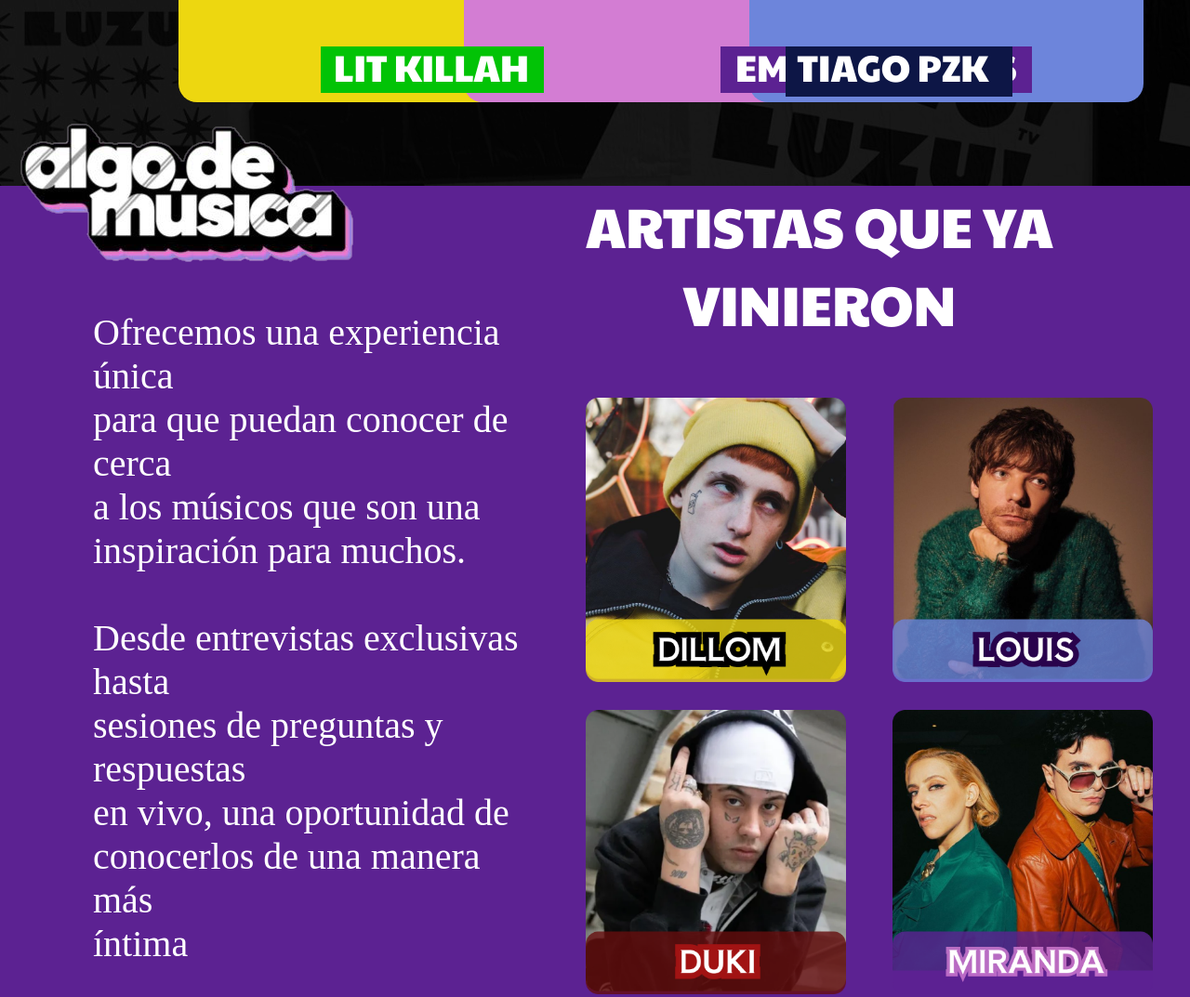
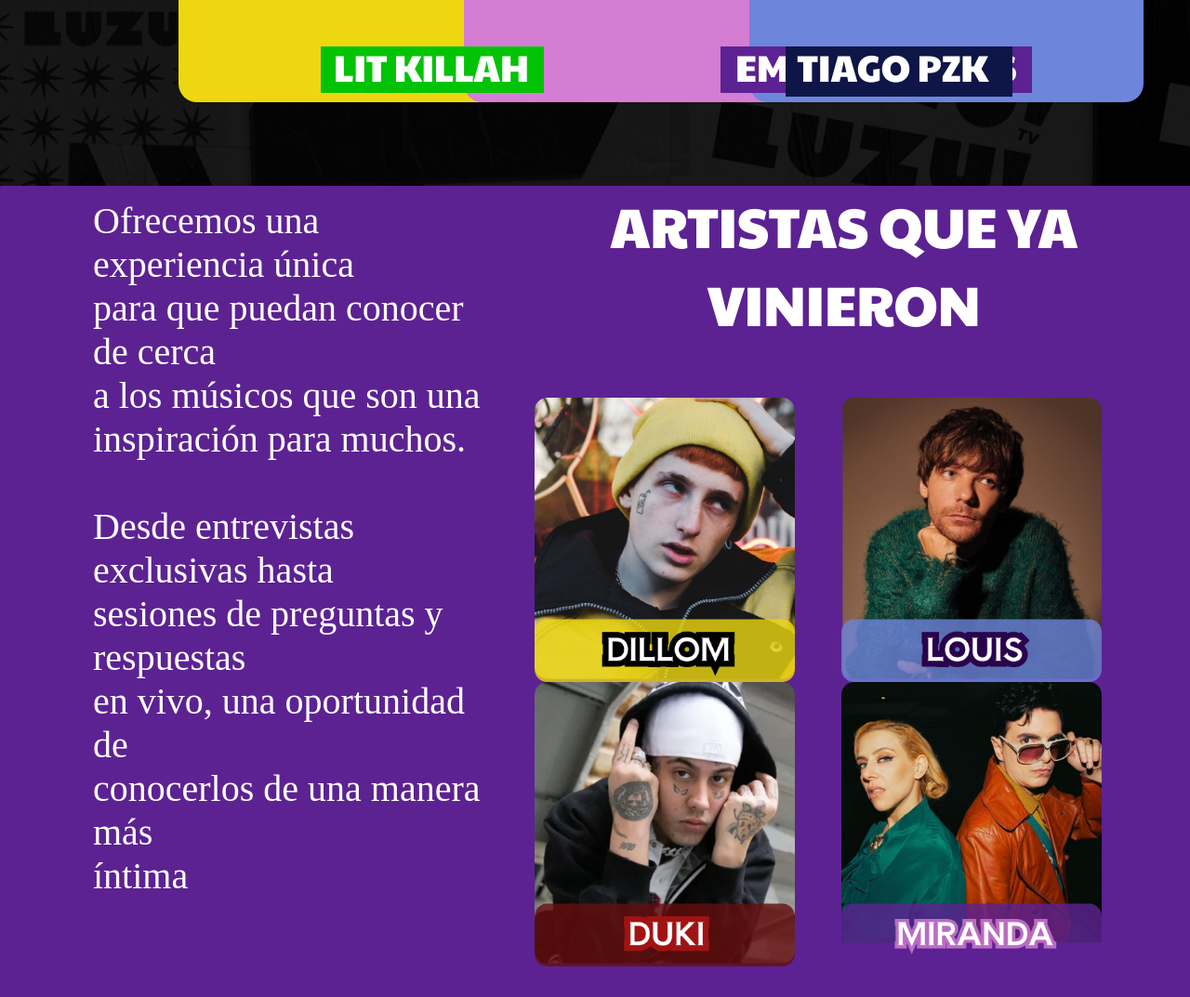
Before and after one commit to JuanPabloLopezRajoy/taller2, a plain HTML site: page index.html in a window 1280 px wide. Shown: the part 1696-2769 px from the top of the page at 93% size. Drawn offline with nearby package versions, Linux system fonts and the light colour scheme; a web font is replaced by a local one.

Commit message:
Update index.html

```diff
--- a/index.html
+++ b/index.html
@@ -98,9 +98,7 @@
 
     <div class="flex-grande">
         <div class="seccion-2">
-            <div class="algo-de">
-                <img src="./algodemusica.png" alt="">
-            </div>
+
             <div class="textouno">
                 <p>
                     Ofrecemos una experiencia única <br>
@@ -120,12 +118,12 @@
         <div class="seccion-1">
 
             <div class="texto-artistas">
-                <p>ARTISTAS QUE YA <br> VINIERON</p>
+                <p>ARTISTAS QUE YA VINIERON</p>
             </div>
 
             <div class="image-container">
-                <div class="sub-images">
-                    <div class="image-row">
+
+                 <div class="image-row">
                         <img src="dillom.png" class="sub-img" alt="Dillom">
                         <img src="louis.png" class="sub-img" alt="Louis">
                     </div>
@@ -133,7 +131,7 @@
                         <img src="duki.png" class="sub-img" alt="Duki">
                         <img src="miranda.png" class="sub-img" alt="Miranda">
                     </div>
-                </div>
+
             </div>
         </div>
     </div>
@@ -283,8 +281,3 @@
 </body>
 
 </html>
-
-
-    </footer>
-</body>
-</html>
```
